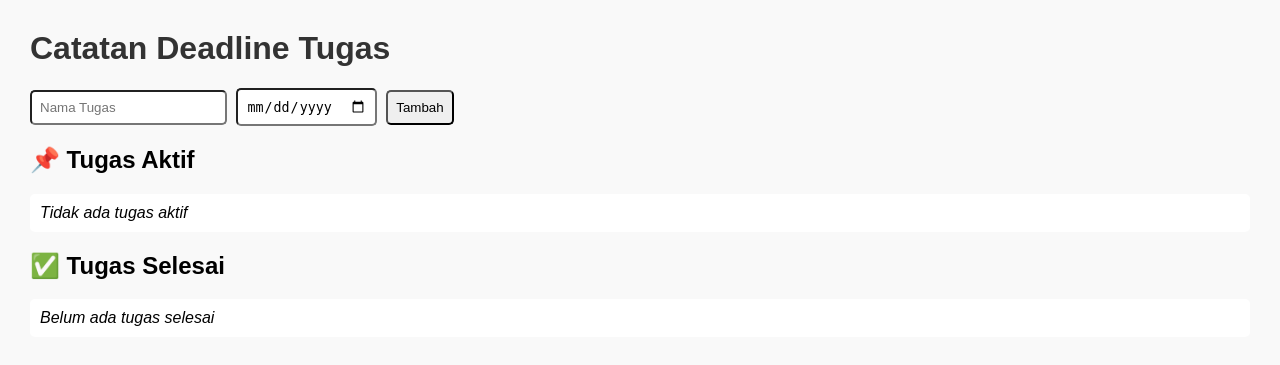
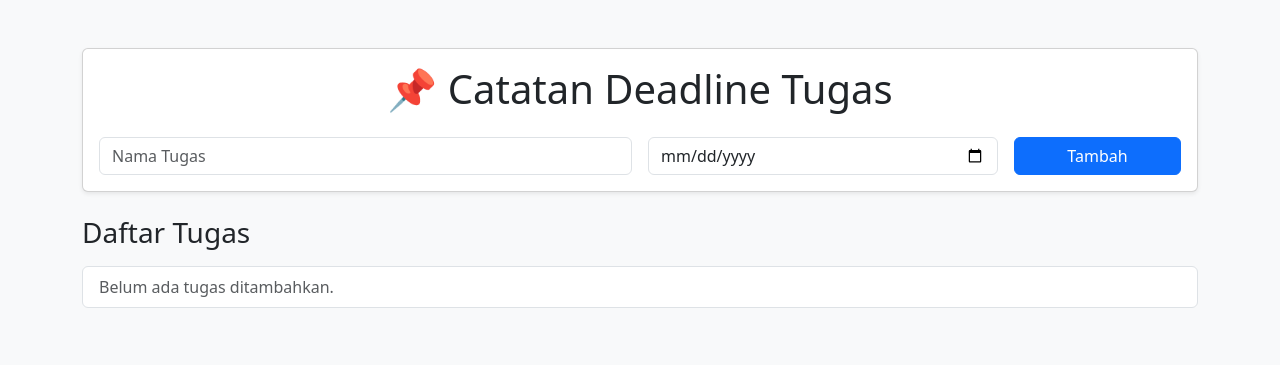
Before and after one commit to RndHanz/Assignment-Deadline-Notes-flask, a Flask app: page / in a window 1280 px wide. Shown: the top 365 px of the page. Run offline with Flask 3, Linux system fonts and the light colour scheme.

Commit message:
reset index

```diff
--- a/templates/index.html
+++ b/templates/index.html
@@ -1,90 +1,43 @@
 <!DOCTYPE html>
-<html>
+<html lang="en">
   <head>
+    <meta charset="UTF-8" />
+    <meta name="viewport" content="width=device-width, initial-scale=1.0" />
     <title>Catatan Deadline Tugas</title>
-    <style>
-      body {
-        font-family: Arial, sans-serif;
-        margin: 30px;
-        background: #f9f9f9;
-      }
-      h1 {
-        color: #333;
-      }
-      form {
-        margin-bottom: 20px;
-      }
-      input,
-      button {
-        padding: 8px;
-        margin-right: 5px;
-        border-radius: 5px;
-      }
-      button {
-        cursor: pointer;
-      }
-      ul {
-        list-style: none;
-        padding: 0;
-      }
-      li {
-        background: #fff;
-        margin: 5px 0;
-        padding: 10px;
-        border-radius: 5px;
-        display: flex;
-        justify-content: space-between;
-        align-items: center;
-      }
-      .done {
-        background-color: #d7ffd7;
-      }
-      .btn {
-        border: none;
-        padding: 6px 10px;
-        border-radius: 5px;
-      }
-      .btn-check {
-        background-color: #4caf50;
-        color: white;
-      }
-      .btn-delete {
-        background-color: #f44336;
-        color: white;
-      }
-    </style>
+    <link href="https://cdn.jsdelivr.net/npm/bootstrap@5.3.2/dist/css/bootstrap.min.css" rel="stylesheet" />
   </head>
-  <body>
-    <h1>Catatan Deadline Tugas</h1>
+  <body class="bg-light">
+    <div class="container py-5">
+      <div class="card shadow-sm">
+        <div class="card-body">
+          <h1 class="card-title mb-4 text-center">📌 Catatan Deadline Tugas</h1>
+          <form method="POST" action="/add" class="row g-3">
+            <div class="col-md-6">
+              <input type="text" name="title" class="form-control" placeholder="Nama Tugas" required />
+            </div>
+            <div class="col-md-4">
+              <input type="date" name="deadline" class="form-control" required />
+            </div>
+            <div class="col-md-2">
+              <button type="submit" class="btn btn-primary w-100">Tambah</button>
+            </div>
+          </form>
+        </div>
+      </div>
 
-    <form method="POST" action="/add">
-      <input type="text" name="title" placeholder="Nama Tugas" required />
-      <input type="date" name="deadline" required />
-      <button type="submit">Tambah</button>
-    </form>
-
-    <h2>📌 Tugas Aktif</h2>
-    <ul>
-      {% for task in tasks %}
-      <li>
-        {{ task.title }} - Deadline: {{ task.deadline }}
-        <a class="btn btn-check" href="/complete/{{ loop.index0 }}">✔</a>
-      </li>
-      {% else %}
-      <li><em>Tidak ada tugas aktif</em></li>
-      {% endfor %}
-    </ul>
-
-    <h2>✅ Tugas Selesai</h2>
-    <ul>
-      {% for task in completed_tasks %}
-      <li class="done">
-        {{ task.title }} - Deadline: {{ task.deadline }}
-        <a class="btn btn-delete" href="/delete/{{ loop.index0 }}">🗑️</a>
-      </li>
-      {% else %}
-      <li><em>Belum ada tugas selesai</em></li>
-      {% endfor %}
-    </ul>
+      <div class="mt-4">
+        <h3 class="mb-3">Daftar Tugas</h3>
+        <ul class="list-group">
+          {% for task in tasks %}
+          <li class="list-group-item d-flex justify-content-between align-items-center">
+            {{ task.title }}
+            <span class="badge bg-danger rounded-pill">Deadline: {{ task.deadline }}</span>
+          </li>
+          {% else %}
+          <li class="list-group-item text-muted">Belum ada tugas ditambahkan.</li>
+          {% endfor %}
+        </ul>
+      </div>
+    </div>
   </body>
 </html>
```
